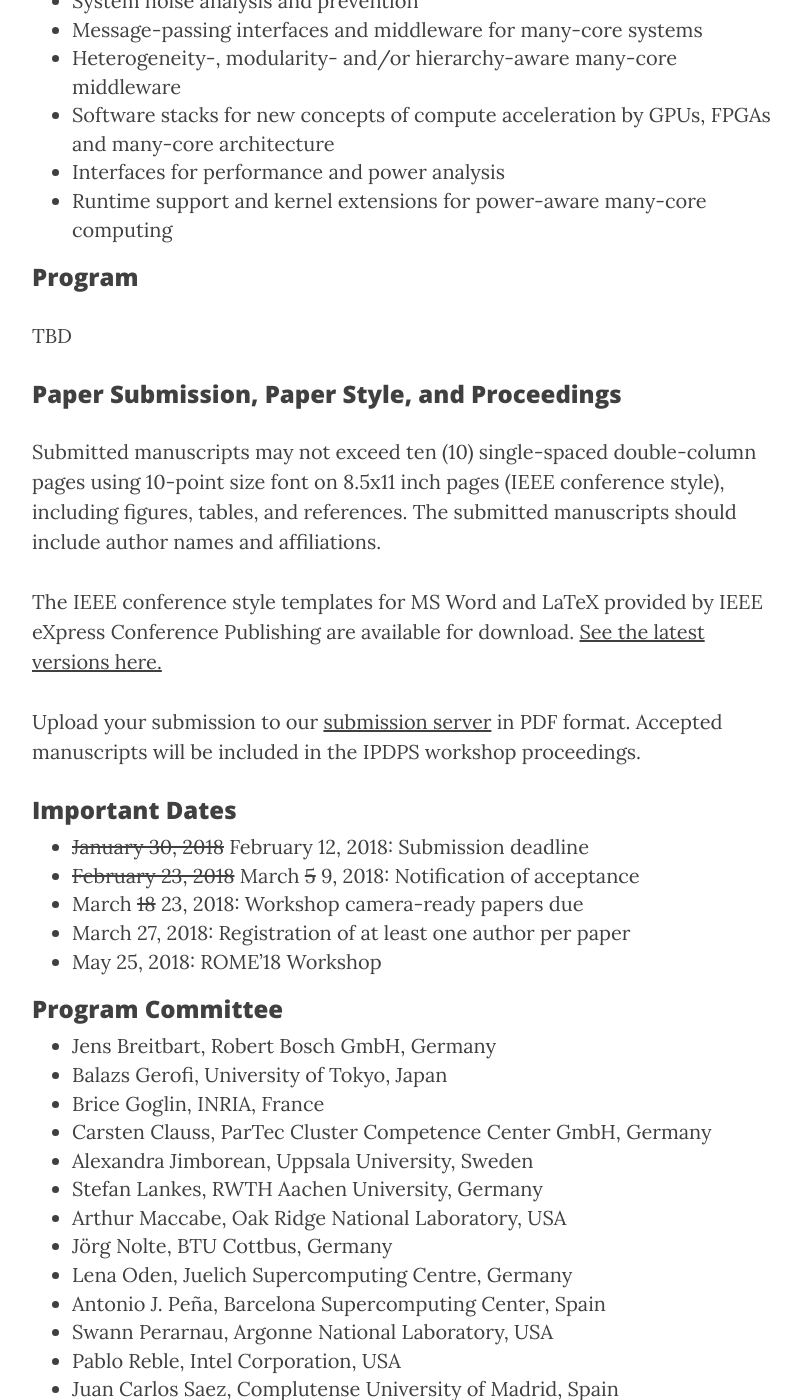
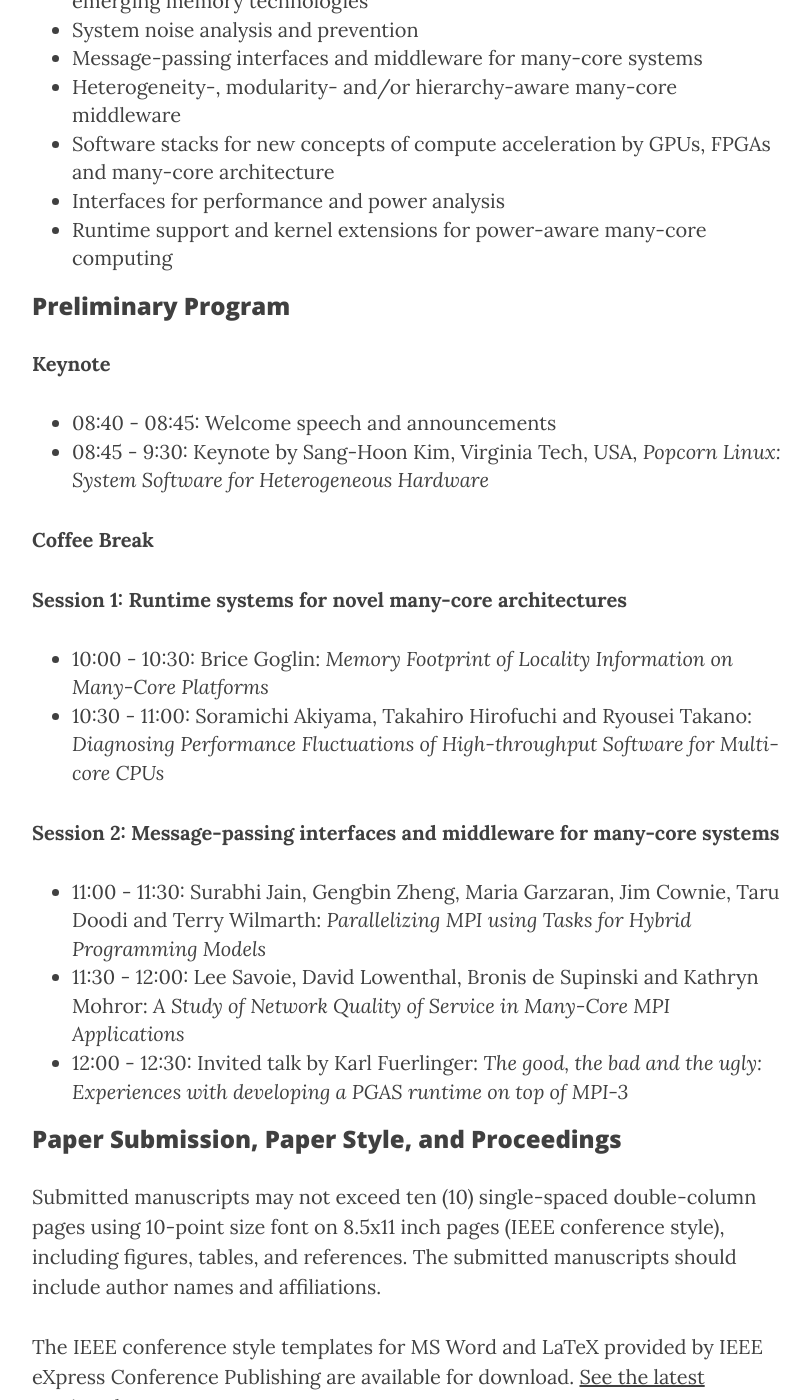
Before and after one commit to WROME/wrome.github.io, a Jekyll site: the page built from vancouver2018.md, in a window 1280 px wide and 1400 px high, scrolled down 2175 px. Shown: the whole window, without its empty margins (233-1044 px from the left). Built offline with Jekyll 4.4.1, drawn with Linux system fonts in a browser that asks for light colours; nearby versions of some CDN libraries; some of the changed text lies outside the part shown.

Commit message:
add preliminary program

```diff
--- a/vancouver2018.md
+++ b/vancouver2018.md
@@ -9,6 +9,7 @@ header-img: "img/vancouver.jpg"
 
 ### News
 
+* May, 1, 2018: Publishing the preliminary program
 * January 31, 2018: Submission deadline extended to Feburayr 12, 2018.
 * October 16, 2017: Workshop website is now open<br>Photo by Thom Quine [CC BY-SA 2.0](http://creativecommons.org/licenses/by-sa/2.0), via [Wikimedia Commons](https://commons.wikimedia.org/wiki/File:Vancouver_horizon_oct15.jpg)
 
@@ -38,9 +39,25 @@ Authors from all related disciplines are invited to submit unpublished papers re
 * Interfaces for performance and power analysis
 * Runtime support and kernel extensions for power-aware many-core computing
 
-### Program
+### Preliminary Program
 
-TBD
+**Keynote**
+
+* 08:40 - 08:45: Welcome speech and announcements
+* 08:45 - 9:30: Keynote by Sang-Hoon Kim, Virginia Tech, USA, *Popcorn Linux: System Software for Heterogeneous Hardware*
+
+**Coffee Break**
+
+**Session 1: Runtime systems for novel many-core architectures**
+
+* 10:00 - 10:30: Brice Goglin: *Memory Footprint of Locality Information on Many-Core Platforms*
+* 10:30 - 11:00: Soramichi Akiyama, Takahiro Hirofuchi and Ryousei Takano: *Diagnosing Performance Fluctuations of High-throughput Software for Multi-core CPUs*
+
+**Session 2: Message-passing interfaces and middleware for many-core systems**
+
+* 11:00 - 11:30: Surabhi Jain, Gengbin Zheng, Maria Garzaran, Jim Cownie, Taru Doodi and Terry Wilmarth: *Parallelizing MPI using Tasks for Hybrid Programming Models*
+* 11:30 - 12:00: Lee Savoie, David Lowenthal, Bronis de Supinski and Kathryn Mohror: *A Study of Network Quality of Service in Many-Core MPI Applications*
+* 12:00 - 12:30: Invited talk by Karl Fuerlinger: *The good, the bad and the ugly: Experiences with developing a PGAS runtime on top of MPI-3*
 
 ### Paper Submission, Paper Style, and Proceedings
 
```
